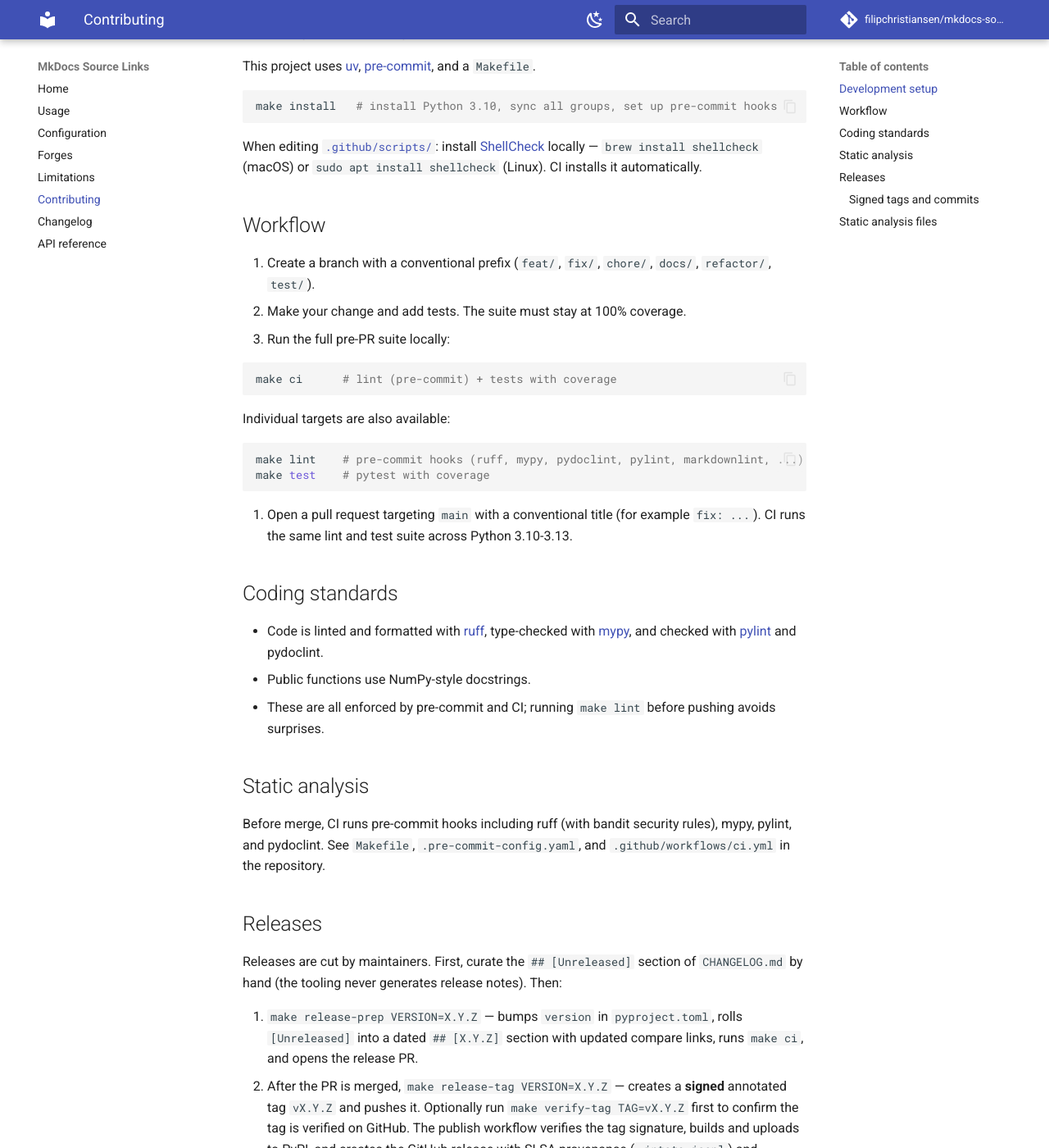
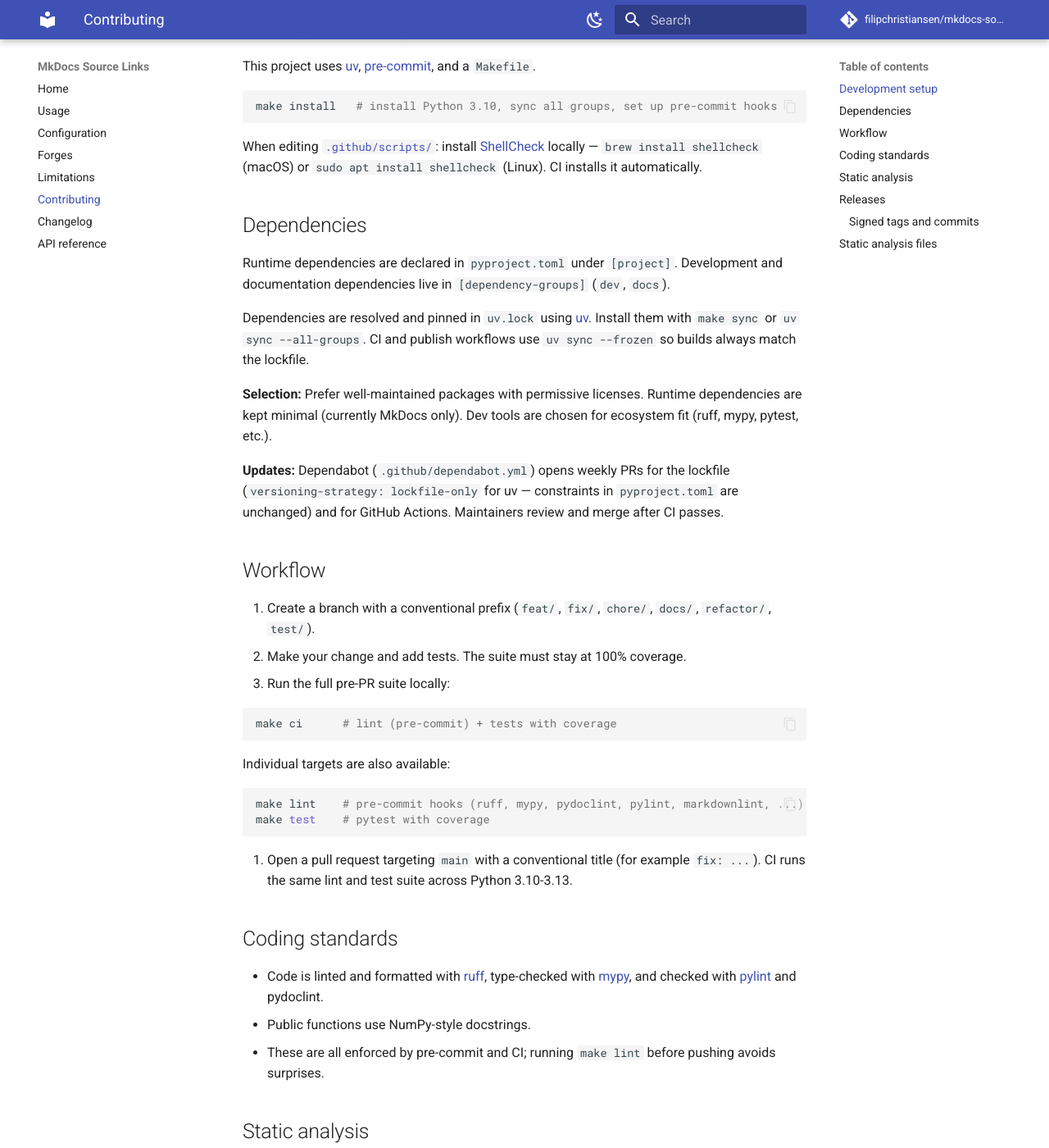
Before and after one commit to filipchristiansen/mkdocs-source-links, an MkDocs documentation site: the page built from docs/contributing.md, in a window 1280 px wide and 1400 px high, scrolled down 228 px. Shown: the whole window at 82% size. Built offline with MkDocs 1.6.1 and Material for MkDocs 9.7.7, drawn with Linux system fonts in a browser that asks for light colours; comment, search, counter and statistics services are not loaded; some of the changed text lies outside the part shown.

Commit message:
docs: add OpenSSF Baseline governance and security documentation (#65)
* docs: add OpenSSF Baseline governance and security documentation

Document dependency management, maintainer roles and sensitive-resource
access, and a build-time threat model to satisfy OpenSSF Baseline L2
controls DO-06.01, GV-01.01, GV-01.02, and SA-03.01.

````diff
--- a/CONTRIBUTING.md
+++ b/CONTRIBUTING.md
@@ -11,6 +11,23 @@ make install   # install Python 3.10, sync all groups, set up pre-commit hooks
 ```
 
 When editing [`.github/scripts/`](.github/scripts/): install [ShellCheck](https://www.shellcheck.net) locally — `brew install shellcheck` (macOS) or `sudo apt install shellcheck` (Linux). CI installs it automatically.
+
+## Dependencies
+
+Runtime dependencies are declared in `pyproject.toml` under `[project]`.
+Development and documentation dependencies live in `[dependency-groups]` (`dev`, `docs`).
+
+Dependencies are resolved and pinned in `uv.lock` using [uv](https://docs.astral.sh/uv).
+Install them with `make sync` or `uv sync --all-groups`. CI and publish workflows use
+`uv sync --frozen` so builds always match the lockfile.
+
+**Selection:** Prefer well-maintained packages with permissive licenses. Runtime dependencies
+are kept minimal (currently MkDocs only). Dev tools are chosen for ecosystem fit (ruff, mypy,
+pytest, etc.).
+
+**Updates:** Dependabot (`.github/dependabot.yml`) opens weekly PRs for the lockfile
+(`versioning-strategy: lockfile-only` for uv — constraints in `pyproject.toml` are unchanged)
+and for GitHub Actions. Maintainers review and merge after CI passes.
 
 ## Workflow
 
````
Also changed, not shown: other parts of CONTRIBUTING.md (+1 -1 lines), MAINTAINERS.md (added, +29 -0 lines), README.md (+2 -1 lines), SECURITY.md (+37 -1 lines).
